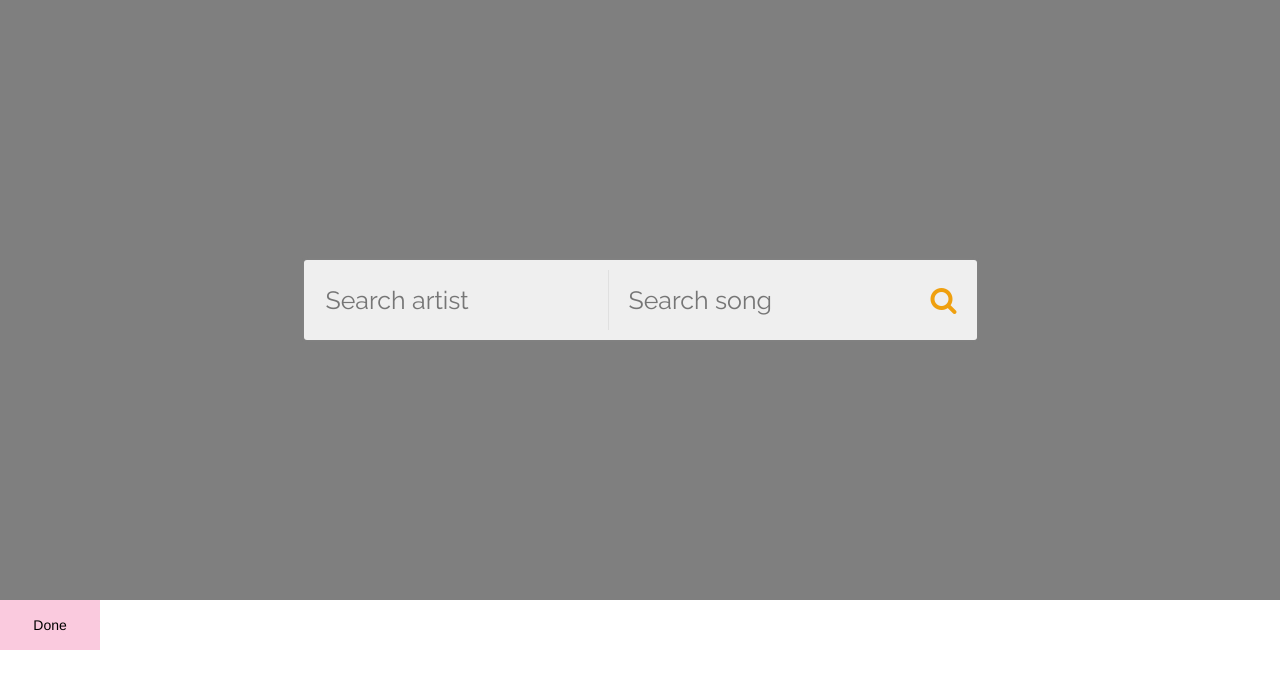
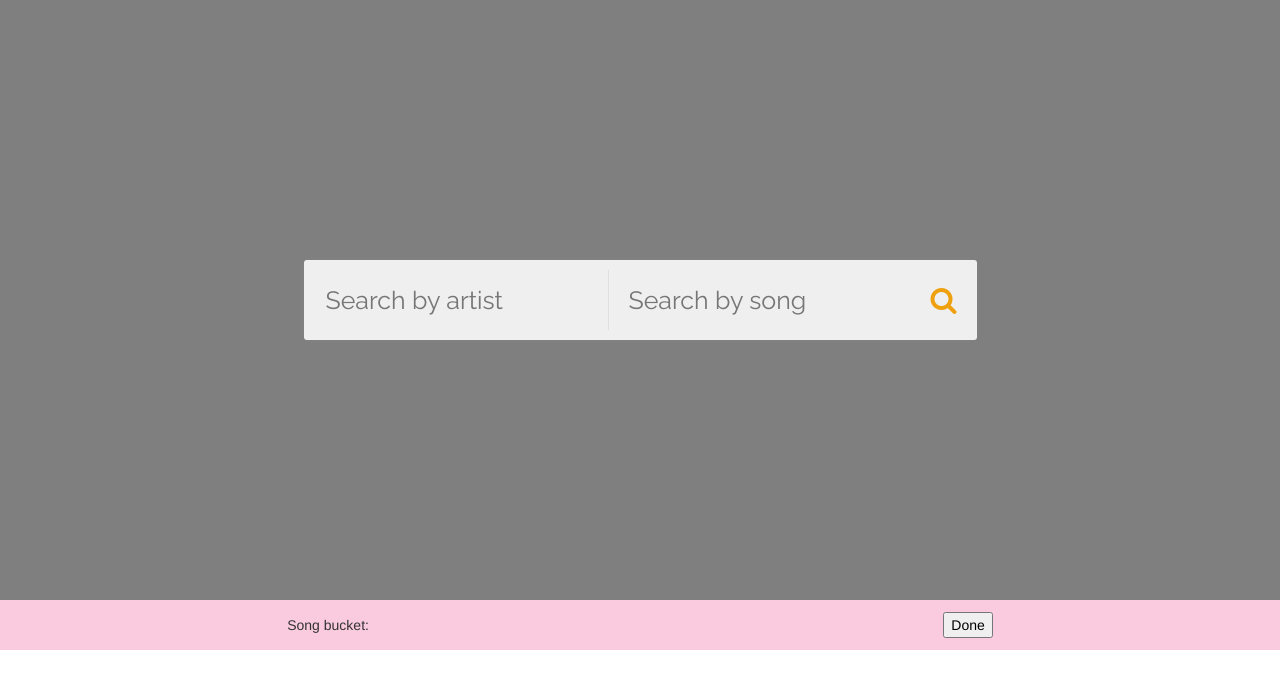
Before and after one commit to psalmone19/project04, a website: page public/index.html at #!/setup in a window 1280 px wide. Shown: the part 70-758 px from the top of the page. Drawn offline with nearby package versions, Linux system fonts and the light colour scheme; some packages are replaced by stand-ins of ours; no server answers.

Commit message:
styled up setup template

```diff
--- a/public/javascripts/controllers/SetupController.js
+++ b/public/javascripts/controllers/SetupController.js
@@ -9,6 +9,7 @@
   function SetupController($log, $http, global, socket, $state) {
     var vm = this;
 
+    vm.bucket = '';
     vm.lyrics = ''
     vm.data = ''
     vm.artist = ''
@@ -37,6 +38,7 @@
     function select(song) {
       $http.get('/api/lyrics?track_id='+song.track.track_id)
       .then(function(response) {
+        vm.bucket = bucket++;
         vm.lyrics = response.data.lyrics
         vm.mySongs.push({
           title: song.track.track_name,
@@ -50,7 +52,7 @@
     }
 
     function done() {
-      // sending a post request to database
+      // sending a put request to database
       // this will go to index.js(route) and then to the actual function
       $http.put('/api/rooms?code=' + global.createdCode, {
         songs: vm.mySongs
--- a/public/stylesheets/style.css
+++ b/public/stylesheets/style.css
@@ -325,9 +325,9 @@ a {
 .done-button {
   background-color: #FACADE;
   height: 50px;
-  width: 100px;
+  width: 100%;
   display: flex;
-  justify-content: center;
+  justify-content: space-around;
   align-items: center;
   cursor: pointer;
 }
--- a/public/templates/setup.html
+++ b/public/templates/setup.html
@@ -22,8 +22,8 @@
   </nav>
   <div class="setup-container">
   <form class="search-form">
-    <input class="search-input" autofocus="autofocus" type="search" ng-model="setup.artist" placeholder="Search artist">
-    <input class="search-song search-input" type="search" ng-model="setup.track" placeholder="Search song">
+    <input class="search-input" autofocus="autofocus" type="search" ng-model="setup.artist" placeholder="Search by artist">
+    <input class="search-song search-input" type="search" ng-model="setup.track" placeholder="Search by song">
     <button class="submit-button" type="submit" ng-click="setup.getTrack()"><i class="fa fa-search fa-2x" aria-hidden="true"></i></button>
   </form>
   </div>
@@ -40,5 +40,6 @@
 </div>
 
 <div class="done-button">
-  <a class="done-link" ng-click="setup.done()">Done</a>
+  <div>Song bucket: {{ setup.bucket }}</div>
+  <button class="done-link" ng-click="setup.done()">Done</button>
 </div>
```
